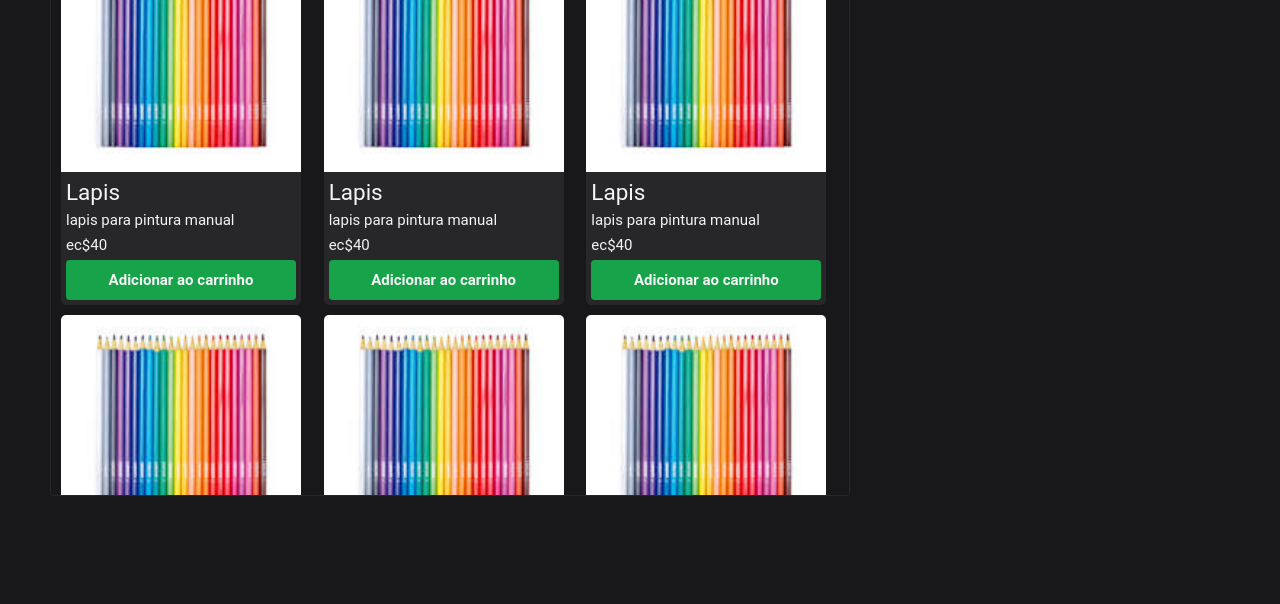
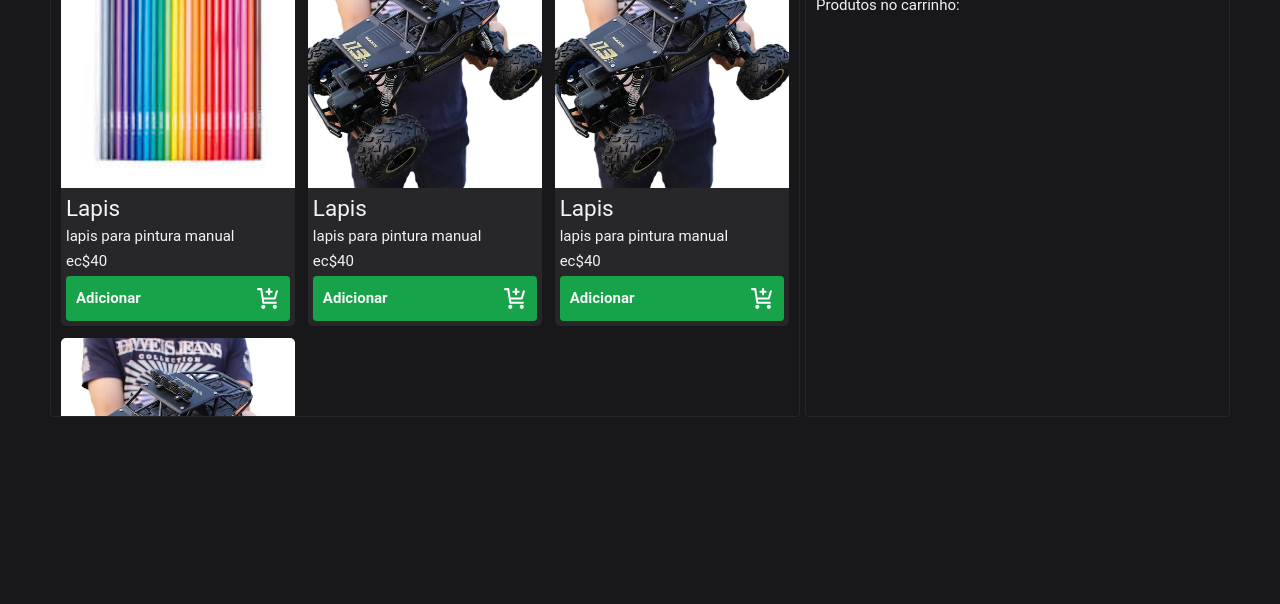
Before and after one commit to LuscaCid/echotech-frontend, a website: page src/pages/roles/client/bonus.html in a window 1280 px wide. Shown: the part 196-800 px from the top of the page. Drawn offline with Linux system fonts and the light colour scheme.

Commit message:
adiciona pagina de bonificacao estilizada

```diff
--- a/src/pages/roles/client/bonus.html
+++ b/src/pages/roles/client/bonus.html
@@ -10,10 +10,10 @@
     <title>Cliente - Bonificações</title>
 </head>
 <body class="bg-zinc-900">
-  <header class="items-center pt-10 pb-20 py-2 w-full px-9 bg-zinc-800 flex justify-between ">
+  <header class="items-center pt-10 pb-20 py-2 w-full px-9 bg-zinc-800 flex justify-between border-b border-zinc-700">
     <a href="../../roles/client/index.html" class="text-4xl font-bold text-white">EcoTech</a>
     <div class="flex gap-2 ">
-      <a href="#" class="rounded-md p-4 text-2xl font-bold text-white border border-zinc-700 hover:bg-green-600  duration-100">
+      <a href="./pagina-solicitacao.html" class="rounded-md p-4 text-2xl font-bold text-white border border-zinc-700 hover:bg-green-600  duration-100">
         Gerar solicitação
       </a>
       <button class="rounded-md p-4 text-2xl font-bold text-white border border-zinc-700 hover:bg-green-600  duration-100">
@@ -21,106 +21,100 @@
       </button>
     </div>
   </header>
+  <div class="flex gap-2 items-start">
 
-  <main class="w-[800px] p-4 grid grid-cols-3 gap-4 items-center border border-zinc-800 rounded-md ml-20 mt-10 max-h-[550px] overflow-y-auto">
+    <main class="w-[800px] min-w-[750px] p-4 grid grid-cols-3 gap-5 items-center border border-zinc-800 rounded-md ml-20 mt-6 max-h-[480px] overflow-y-auto">
       <!--card that contains data about the product to be renderized-->
-    <div>
-      <div class="bg-zinc-800 max-w-96 w-fit rounded-lg flex flex-col gap-1 p">
+      <div class="group">
+        <div class="bg-zinc-800 max-w-96 w-fit rounded-lg flex flex-col gap-1  ">
+          <div class="overflow-hidden">
             <img
-        class="w-96 rounded-t-lg "
+            class="group-hover:scale-110 transition duration-150 w-96 h-96 rounded-t-lg "
             src="../../../uploads-products/pencil-image.jpg"
             >
+          </div>
+
           <div class="p-2 text-zinc-100 flex flex-col gap-2">
             <h2 class="text-4xl">Lapis</h2>
             <p class="text-2xl">lapis para pintura manual</p>
             <span  class="text-2xl">ec$40</span>
-          <button class=" rounded-md p-4 transition duration-150 bg-green-600 text-zinc-100 font-bold text-2xl hover:bg-green-700">
-            Adicionar ao carrinho
+            <button class="flex items-center justify-between rounded-md p-4 transition duration-150 bg-green-600 text-zinc-100 font-bold text-2xl hover:bg-green-700">
+              Adicionar <img src="../../../assets/cart-add.svg" alt="">
             </button>
           </div>
         </div>
       </div>
-    <div>
-      <div class="bg-zinc-800 max-w-96 w-fit rounded-lg flex flex-col gap-1 p">
+      <div class="group">
+        <div class="bg-zinc-800 max-w-96 w-fit rounded-lg flex flex-col gap-1  ">
+          <div class="overflow-hidden">
             <img
-        class="w-96 rounded-t-lg "
-        src="../../../uploads-products/pencil-image.jpg"
+            class="group-hover:scale-110 transition duration-150 w-96 h-96 rounded-t-lg "
+            src="../../../uploads-products/carro.webp"
             >
+          </div>
+
           <div class="p-2 text-zinc-100 flex flex-col gap-2">
             <h2 class="text-4xl">Lapis</h2>
             <p class="text-2xl">lapis para pintura manual</p>
             <span  class="text-2xl">ec$40</span>
-          <button class=" rounded-md p-4 transition duration-150 bg-green-600 text-zinc-100 font-bold text-2xl hover:bg-green-700">
-            Adicionar ao carrinho
+            <button class="flex items-center justify-between rounded-md p-4 transition duration-150 bg-green-600 text-zinc-100 font-bold text-2xl hover:bg-green-700">
+              Adicionar <img src="../../../assets/cart-add.svg" alt="">
             </button>
           </div>
         </div>
       </div>
-    <div>
-      <div class="bg-zinc-800 max-w-96 w-fit rounded-lg flex flex-col gap-1 p">
+      <div class="group">
+        <div class="bg-zinc-800 max-w-96 w-fit rounded-lg flex flex-col gap-1  ">
+          <div class="overflow-hidden">
             <img
-        class="w-96 rounded-t-lg "
-        src="../../../uploads-products/pencil-image.jpg"
+            class="group-hover:scale-110 transition duration-150 w-96 h-96 rounded-t-lg "
+            src="../../../uploads-products/carro.webp"
             >
+          </div>
+
           <div class="p-2 text-zinc-100 flex flex-col gap-2">
             <h2 class="text-4xl">Lapis</h2>
             <p class="text-2xl">lapis para pintura manual</p>
             <span  class="text-2xl">ec$40</span>
-          <button class=" rounded-md p-4 transition duration-150 bg-green-600 text-zinc-100 font-bold text-2xl hover:bg-green-700">
-            Adicionar ao carrinho
+            <button class="flex items-center justify-between rounded-md p-4 transition duration-150 bg-green-600 text-zinc-100 font-bold text-2xl hover:bg-green-700">
+              Adicionar <img src="../../../assets/cart-add.svg" alt="">
             </button>
           </div>
         </div>
       </div>
-    <div>
-      <div class="bg-zinc-800 max-w-96 w-fit rounded-lg flex flex-col gap-1 p">
+      <div class="group">
+        <div class="bg-zinc-800 max-w-96 w-fit rounded-lg flex flex-col gap-1  ">
+          <div class="overflow-hidden">
             <img
-        class="w-96 rounded-t-lg "
-        src="../../../uploads-products/pencil-image.jpg"
+            class="group-hover:scale-110 transition duration-150 w-96 h-96 rounded-t-lg "
+            src="../../../uploads-products/carro.webp"
             >
+          </div>
+
           <div class="p-2 text-zinc-100 flex flex-col gap-2">
             <h2 class="text-4xl">Lapis</h2>
             <p class="text-2xl">lapis para pintura manual</p>
             <span  class="text-2xl">ec$40</span>
-          <button class=" rounded-md p-4 transition duration-150 bg-green-600 text-zinc-100 font-bold text-2xl hover:bg-green-700">
-            Adicionar ao carrinho
+            <button class="flex items-center justify-between rounded-md p-4 transition duration-150 bg-green-600 text-zinc-100 font-bold text-2xl hover:bg-green-700">
+              Adicionar <img src="../../../assets/cart-add.svg" alt="">
             </button>
           </div>
         </div>
+      </div> <!--fim dos mocks de dados-->
+    </main>
+    <aside class="w-full text-zinc-100 flex flex-col gap-2 mt-6 rounded-md  border mr-20 border-zinc-800 h-[480px] p-4">
+      <header class="flex items-center justify-between border border-zinc-800 text-5xl hover:bg-zinc-800 p-2 rounded-md transition duration-200">
+        Total no carrinho: 0$ <img src="../../../assets/cart.svg">
+      </header>
+      <h1 class="text-2xl">
+        Produtos no carrinho:
+      </h1>
+      <main>
+
+      </main>
+    </aside>
   </div>
-    <div>
-      <div class="bg-zinc-800 max-w-96 w-fit rounded-lg flex flex-col gap-1 p">
-        <img
-        class="w-96 rounded-t-lg "
-        src="../../../uploads-products/pencil-image.jpg"
-      >
-        <div class="p-2 text-zinc-100 flex flex-col gap-2">
-          <h2 class="text-4xl">Lapis</h2>
-          <p class="text-2xl">lapis para pintura manual</p>
-          <span  class="text-2xl">ec$40</span>
-          <button class=" rounded-md p-4 transition duration-150 bg-green-600 text-zinc-100 font-bold text-2xl hover:bg-green-700">
-            Adicionar ao carrinho
-          </button>
-        </div>
-      </div>
-    </div>
-    <div>
-      <div class="bg-zinc-800 max-w-96 w-fit rounded-lg flex flex-col gap-1 p">
-        <img
-        class="w-96 rounded-t-lg "
-        src="../../../uploads-products/pencil-image.jpg"
-      >
-        <div class="p-2 text-zinc-100 flex flex-col gap-2">
-          <h2 class="text-4xl">Lapis</h2>
-          <p class="text-2xl">lapis para pintura manual</p>
-          <span  class="text-2xl">ec$40</span>
-          <button class=" rounded-md p-4 transition duration-150 bg-green-600 text-zinc-100 font-bold text-2xl hover:bg-green-700">
-            Adicionar ao carrinho
-          </button>
-        </div>
-      </div>
-    </div>
-  </main>
+
 
 </body>
 </html>
```
Also changed, not shown: src/pages/roles/client/index.html (+7 -3 lines), src/pages/roles/client/pagina-solicitacao.html (renamed from src/pages/roles/client/Pagina solitacao.html, +13 -5 lines), dist/output.css, src/assets/cart-add.svg (added), src/assets/cart.svg (added), src/uploads-products/carro.webp (added). Lines whose indentation alone changed are shown as unchanged.
